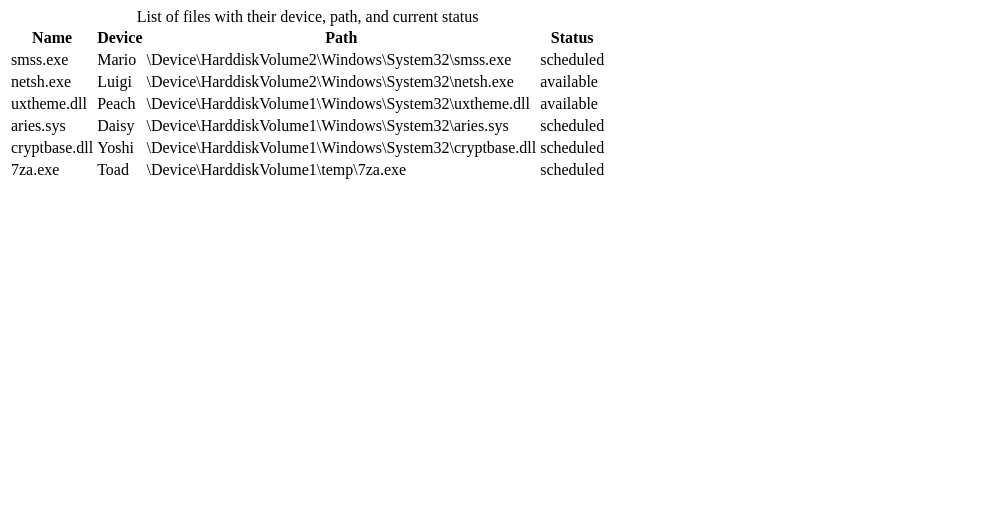
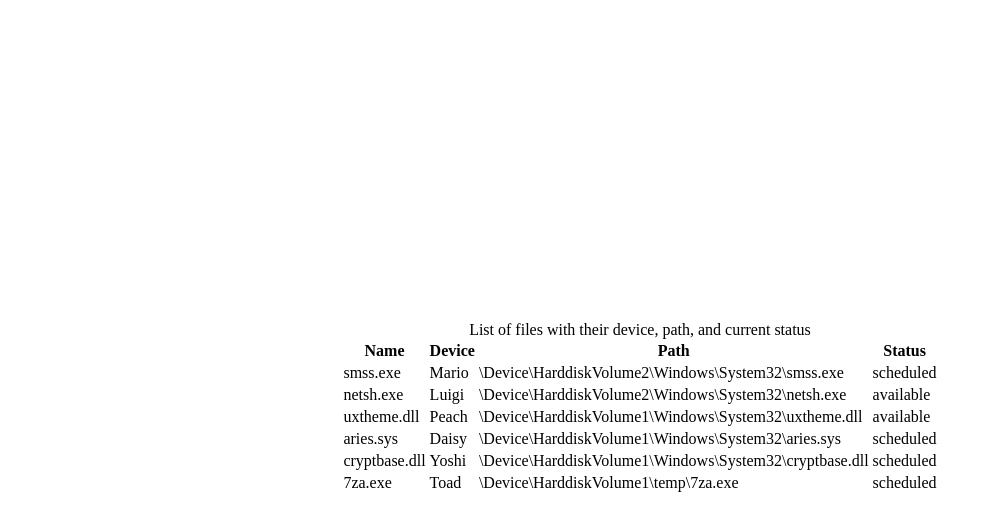
Before and after one commit to bogminic/table, an Angular app: page / in a window 1280 px wide. Shown: the top 530 px of the page, without its empty margins (0-989 px from the left). Built offline with nearby package versions, Linux system fonts and the light colour scheme.

Commit message:
Add container styling to home page and wrap app-table component

```diff
--- a/src/app/pages/home-page/home-page.css
+++ b/src/app/pages/home-page/home-page.css
@@ -0,0 +1,6 @@
+.container {
+    min-height: 100dvh;
+    display: flex;
+    align-items: center;
+    justify-content: center;
+}
--- a/src/app/pages/home-page/home-page.html
+++ b/src/app/pages/home-page/home-page.html
@@ -1 +1,3 @@
-<app-table [rowData]="files" [colDefs]="columnDefs" [title]="'List of files'" [description]="'List of files with their device, path, and current status'"></app-table>
+<section  class="container">
+    <app-table [rowData]="files" [colDefs]="columnDefs" [title]="'List of files'" [description]="'List of files with their device, path, and current status'"></app-table>
+</section>
```
